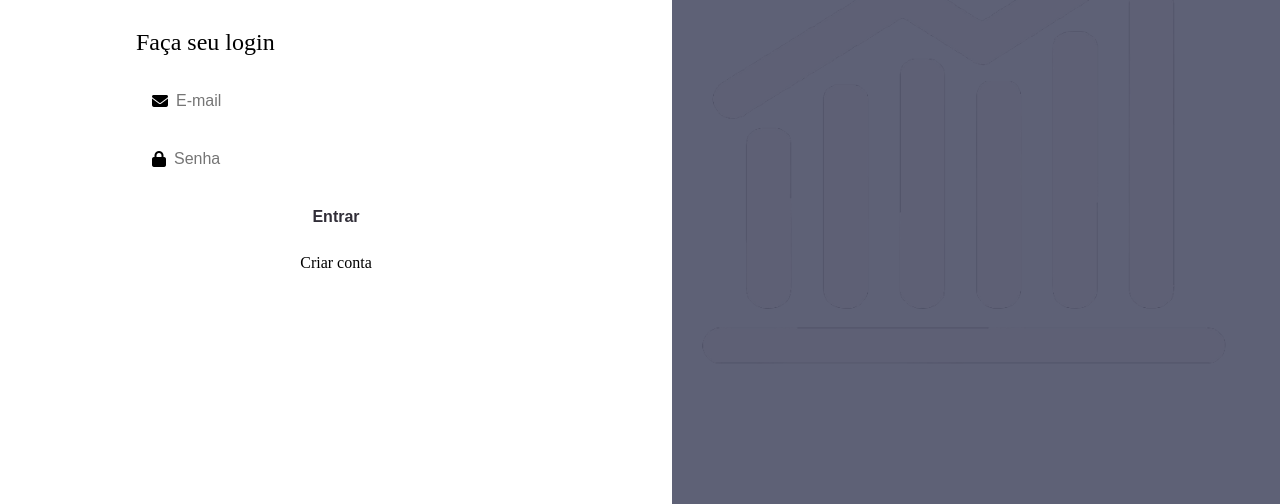
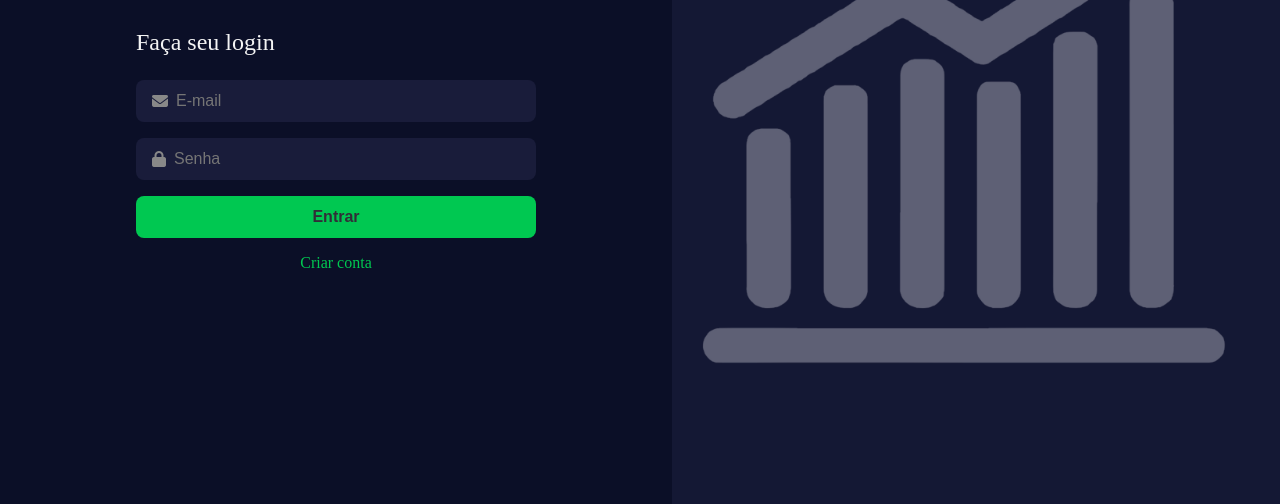
Before and after one commit to Fernandabitten/web2-ifce, a plain HTML site: page unid-7/projeto-final/financas-pessoais/frontend/login.html in a window 1280 px wide. Shown: the part 296-800 px from the top of the page. Drawn offline with Linux system fonts and the light colour scheme.

Commit message:
Atualiza  tema

```diff
--- a/unid-7/projeto-final/financas-pessoais/frontend/login.html
+++ b/unid-7/projeto-final/financas-pessoais/frontend/login.html
@@ -6,7 +6,7 @@
     <title>Finanças Pessoais | Login</title>
     <link rel="icon" href="./images/logo.png" type="image/png" />
     <script>
-      const temaSalvo = localStorage.getItem("tema") || "theme-dark";
+      const temaSalvo = localStorage.getItem("tema") || "dark";
       document.documentElement.classList.add(`theme-${temaSalvo}`);
     </script>
     <link rel="stylesheet" href="./styles/styles-auth.css" />
```
Also changed, not shown: unid-7/projeto-final/financas-pessoais/frontend/register.html (+1 -1 lines).
